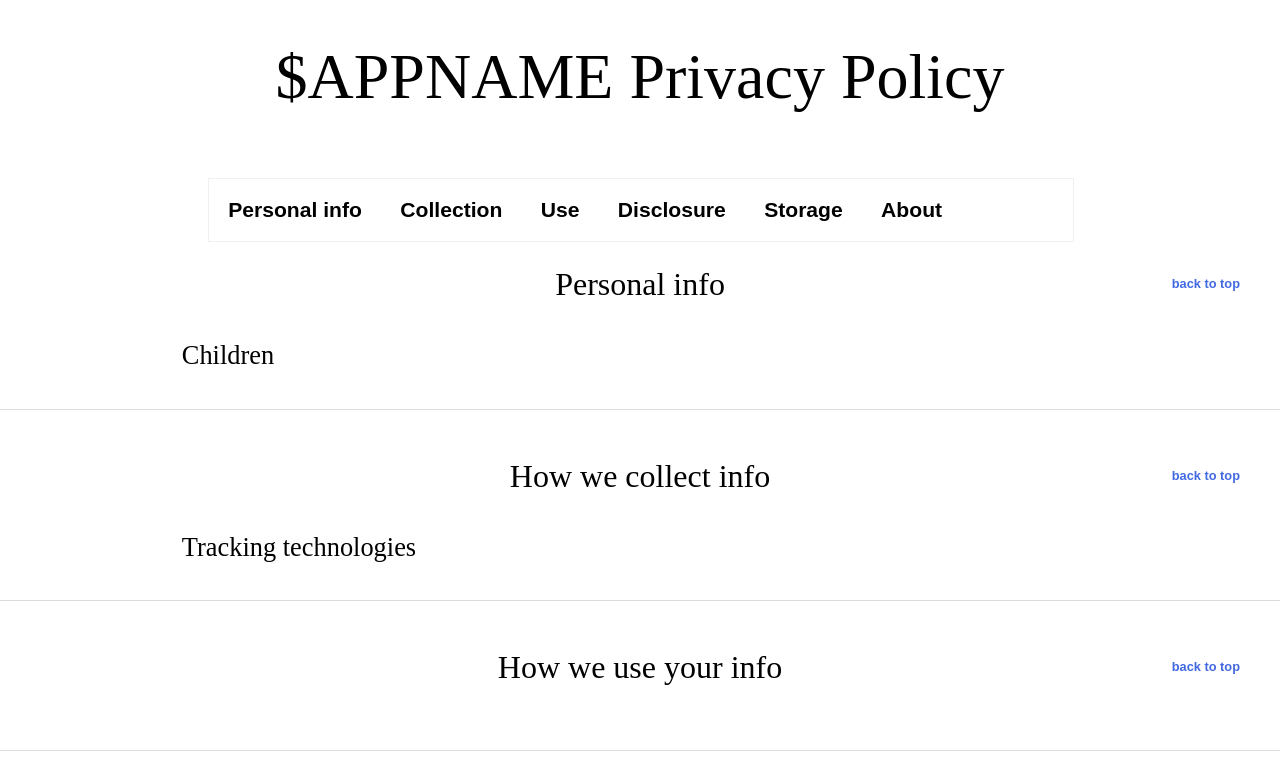
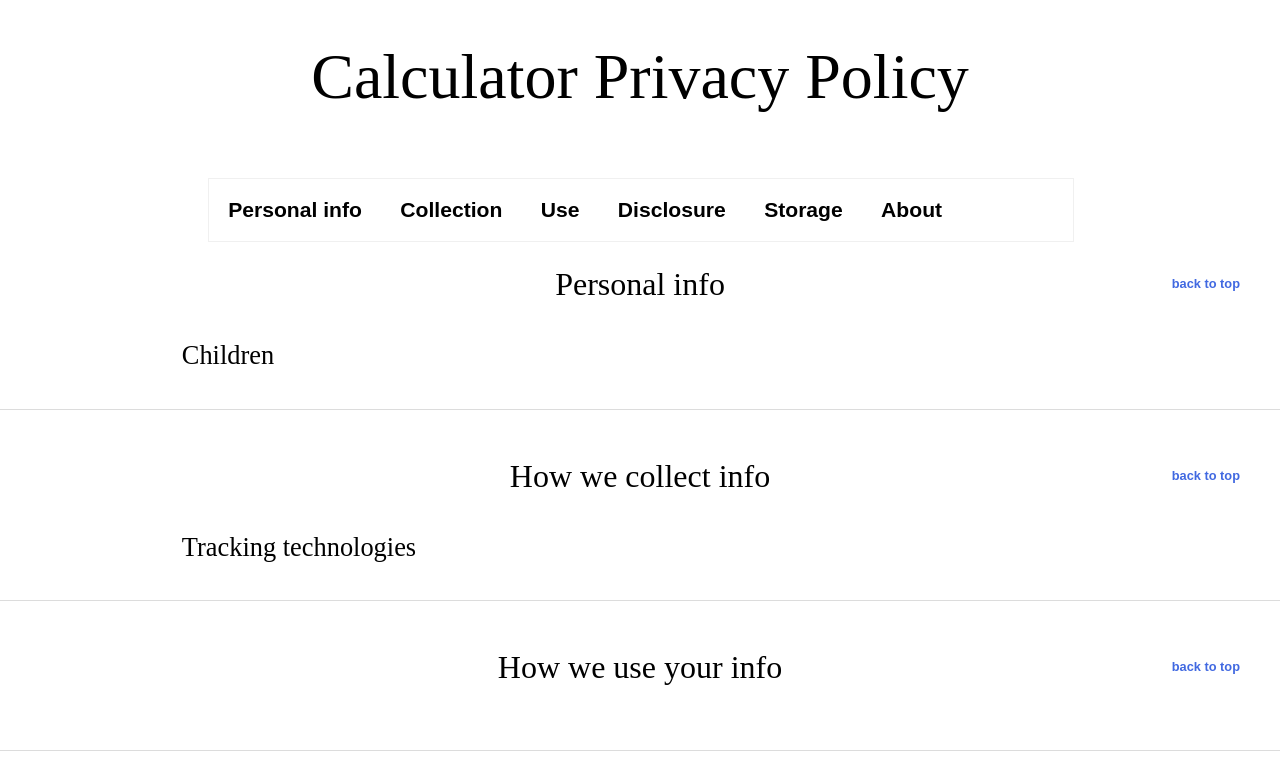
Before and after one commit to enguela/calculator.github.io, a plain HTML site: page index.html in a window 1280 px wide. Shown: the top 764 px of the page. Drawn offline with Linux system fonts and the light colour scheme.

Commit message:
Update index.html

```diff
--- a/index.html
+++ b/index.html
@@ -8,10 +8,10 @@
  <head>
   <meta charset="utf-8" />
 
-  <title>$APPNAME - Privacy Policy</title>
+  <title>Calculator - Privacy Policy</title>
    <!--Make sure to put you app name in the page title-->
 
-  <link href="privacy-policy-updates.xml" type="application/rss+xml" title="$APPNAME Privacy Policy Updates" rel="alternate">
+  <link href="privacy-policy-updates.xml" type="application/rss+xml" title="Calculator Privacy Policy Updates" rel="alternate">
    <!--It's a good idea to provide an RSS feed of privacy policy updates so that users don't have to keep checking back to see if anything has changed. Especially if your feed doesn't change regularly, it doesn't take much work to update it by hand whenever you make a change. Of course, whenever you make a large change, it's still a good idea to push a notice out to your users, even if you do have an RSS feed. Make sure to remove the RSS section below if you don't use an update feed.-->
 
   <link rel="stylesheet" href="style.css" media="all" type="text/css">
@@ -21,7 +21,7 @@
  <body>
 
    <header>
-    <h1>$APPNAME Privacy Policy</h1>
+    <h1>Calculator Privacy Policy</h1>
     </header>
 
    <nav>
```
